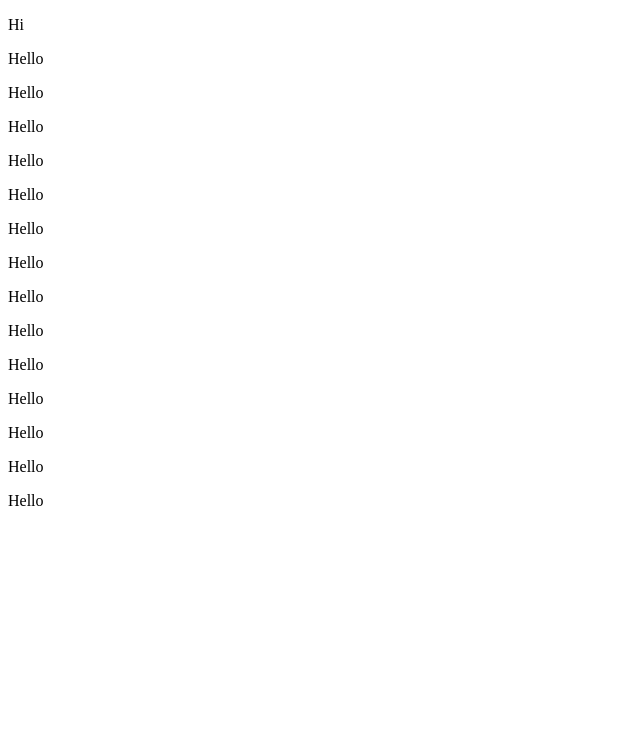
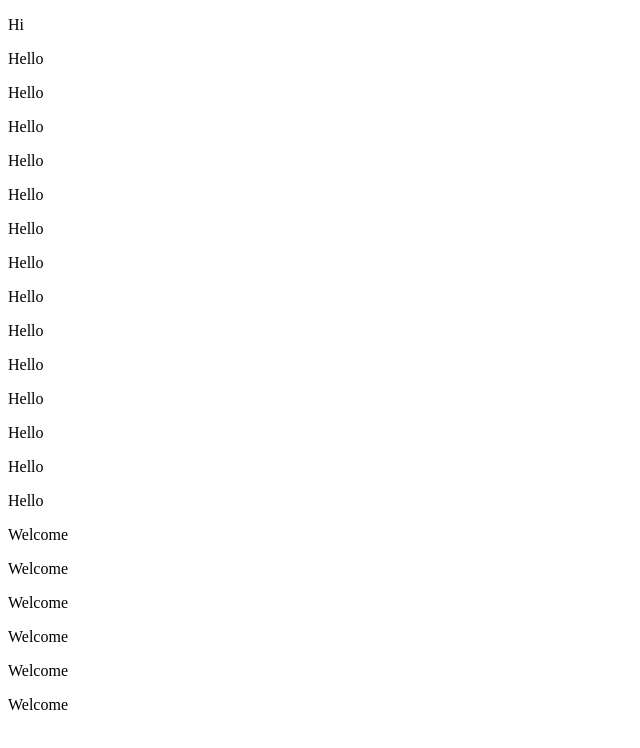
Before and after one commit to KruthikaRB716/Demo2, a plain HTML site: page index.html in a window 1280 px wide. Shown: the whole page, without its empty margins (0-640 px from the left). Drawn offline with Linux system fonts and the light colour scheme.

Commit message:
second commit with welcome message

```diff
--- a/index.html
+++ b/index.html
@@ -21,6 +21,11 @@
     <p>Hello</p>
     <p>Hello</p>
     <p>Hello</p>
-    <p></p>
+    <p>Welcome</p>
+    <p>Welcome</p>
+    <p>Welcome</p>
+    <p>Welcome</p>
+    <p>Welcome</p>
+    <p>Welcome</p>
     </body>
 </html>
```
